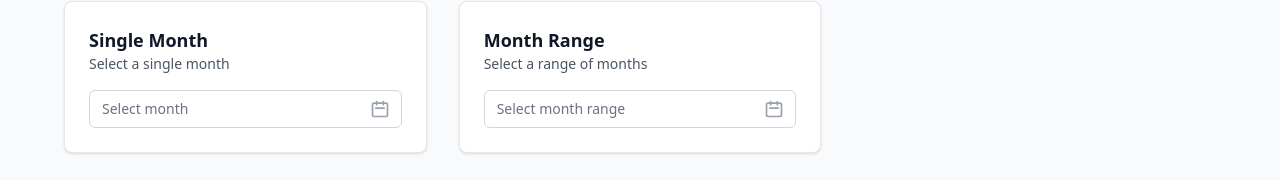
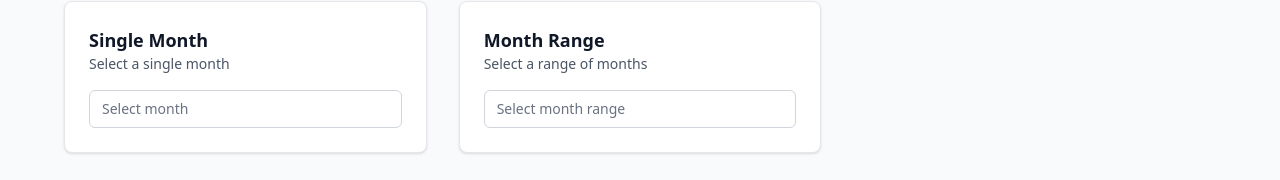
Before and after one commit to engr-lukman/vuejs-custom-datepicker, a Vue app: page / in a window 1280 px wide. Shown: the part 355-535 px from the top of the page. Built offline with nearby package versions, Linux system fonts and the light colour scheme.

Commit message:
Remove Unused SVG Icon From MonthPicker Component
This Change Cleans Up The MonthPicker Component By Removing An
Unnecessary SVG Icon That Was Not Contributing To The Functionality
Or User Experience. This Enhances Clarity And Reduces Visual Clutter.

```diff
--- a/src/components/MonthPicker.vue
+++ b/src/components/MonthPicker.vue
@@ -13,23 +13,13 @@
       aria-haspopup="dialog"
       class="focus:ring-primary-500 focus:border-primary-500 w-full cursor-pointer rounded-md border border-gray-300 bg-white px-3 py-2 pr-10 text-sm text-gray-900 placeholder-gray-500 transition-colors duration-200 hover:border-gray-400 focus:ring-1 focus:outline-none"
     />
-    <div class="pointer-events-none absolute inset-y-0 right-0 flex items-center pr-3">
-      <svg class="h-5 w-5 text-gray-400" fill="none" stroke="currentColor" viewBox="0 0 24 24">
-        <path
-          stroke-linecap="round"
-          stroke-linejoin="round"
-          stroke-width="2"
-          d="M8 7V3m8 4V3m-9 8h10M5 21h14a2 2 0 002-2V7a2 2 0 00-2-2H5a2 2 0 00-2 2v12a2 2 0 002 2z"
-        />
-      </svg>
-    </div>
     <div
       v-if="isOpen"
       ref="dropdown"
       role="dialog"
       aria-modal="false"
       aria-label="Month picker"
-      class="absolute top-full left-0 z-50 mt-1 w-xs max-w-[calc(100vw-1rem)] rounded-lg border border-gray-200 bg-white shadow-lg"
+      class="absolute top-full left-0 z-50 mt-1 w-xs rounded-lg border border-gray-200 bg-white shadow-lg"
     >
       <div class="flex">
         <div class="flex-1">
```
